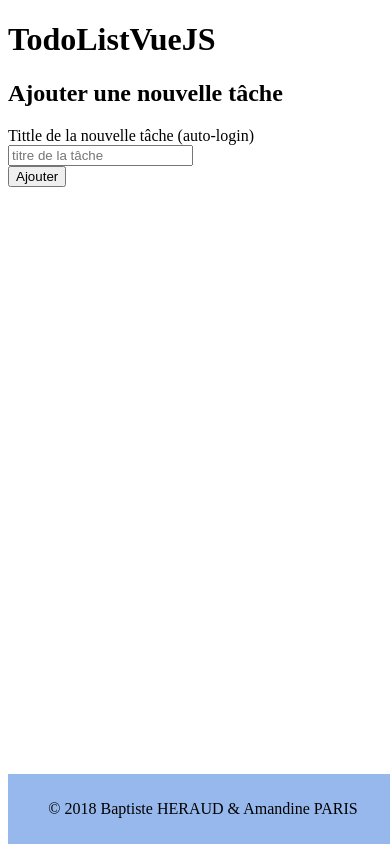
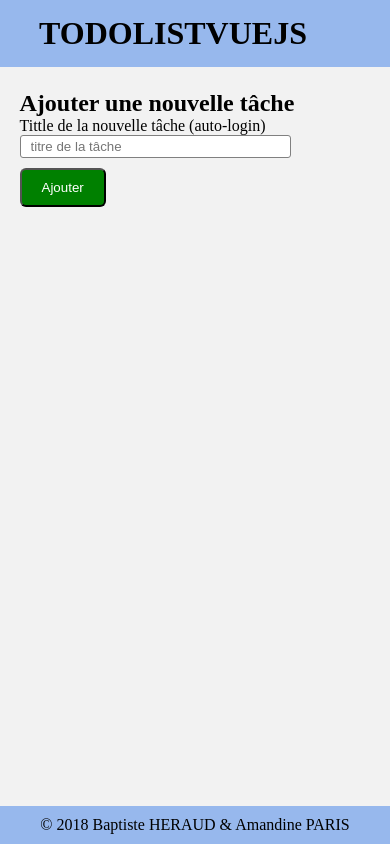
Before and after one commit to Mandrilux/GLO-3102, a Vue app in the folder labo5/: page / in a window 390 px wide. Built offline with nearby package versions, Linux system fonts and the light colour scheme.

Commit message:
add style

```diff
--- a/labo5/src/Header.vue
+++ b/labo5/src/Header.vue
@@ -11,3 +11,17 @@
         name: 'Header'
     }
 </script>
+
+<style>
+    header {
+        position: fixed;
+        top: 0;
+        left: 0;
+        width: 100%;
+        background: #97b8ed;
+        padding: 15px 0;
+    }
+    header > * > h1 {
+        text-transform: uppercase;
+    }
+</style>
--- a/labo5/src/Todo.vue
+++ b/labo5/src/Todo.vue
@@ -17,3 +17,154 @@
         name: 'Todo'
     }
 </script>
+
+
+<style>
+    *
+    {
+        margin: 0;
+    }
+
+    body
+    {
+        font-family: Montserrat-Regular;
+        background-color: #F2F2F2;
+
+    }
+
+    section {
+        margin-top: 90px;
+        width: 80%;
+        margin-left: 10%;
+    }
+    @media screen and (max-width : 740px) {
+        section {
+            margin-left: 5%;
+        }
+    }
+
+    .div-logo {
+        width: 80%;
+        text-align: left;
+        margin-left: 10%;
+    }
+
+    .input-new-task, .task-input {
+        -webkit-border-radius: 3px;
+        -moz-border-radius: 3px;
+        border-radius: 3px;
+        border: 1px solid gray;
+        height: 1.6em;
+        padding: 0 10px;
+        width: 80%;
+    }
+
+    .button {
+        padding: 10px 20px;
+        -webkit-border-radius: 6px;
+        -moz-border-radius: 6px;
+        border-radius: 6px;
+        cursor: pointer;
+        margin: 10px 0;
+    }
+
+    .button.blue {
+        background: green;
+        color: white;
+    }
+    .button.blue:hover {
+        background: white;
+        color: green;
+        border: 2px solid green;
+    }
+
+    .task {
+        margin: 5px 0;
+        padding: 10px;
+        border: 1px solid lightgray;
+        display: flex;
+        flex-wrap: nowrap;
+        align-items: center;
+        justify-content: space-between;
+    }
+    .task-input {
+        flex-grow: 2;
+        margin-right: 10px;
+    }
+    .delete, .update {
+        flex-grow: 0;
+        padding: 10px 20px;
+        -webkit-border-radius: 6px;
+        -moz-border-radius: 6px;
+        border-radius: 6px;
+        cursor: pointer;
+    }
+
+    .update{
+        margin-right: 10px;
+        background: orange;
+        color: white;
+    }
+    .update:hover{
+        background: white;
+        color: orange;
+        border: 2px solid orange;
+    }
+
+    .delete{
+        background: red;
+        color: white;
+    }
+    .delete:hover{
+        background: white;
+        color: red;
+        border: 2px solid red;
+    }
+
+    @media screen and (max-width : 740px){
+        .task {
+            margin: 0;
+            padding: 0;
+            border: none;
+        }
+        .task-input, .update {
+            margin: 0;
+        }
+    }
+
+
+    .success
+    {
+        background-image: linear-gradient(to bottom right, #52FF01, #639A4A);
+    }
+
+    .error
+    {
+        background-image: linear-gradient(to bottom right, red, red);
+    }
+    #container-alert {
+        position: fixed;
+        top: 5px;
+        right: 30px;
+        width: 30%;
+    }
+    .toast
+    {
+        border:1px solid gray;
+        padding: 10px;
+        width: 100%;
+        -webkit-border-radius: 6px;
+        -moz-border-radius: 6px;
+        border-radius: 6px;
+        box-shadow: 2px 2px 5px lightgray;
+    }
+    .toast > .titre {
+        color: white;
+        font-size: 1.5em;
+        font-weight: bold;
+    }
+    .toast > .message {
+        color: white;
+    }
+
+</style>
```
